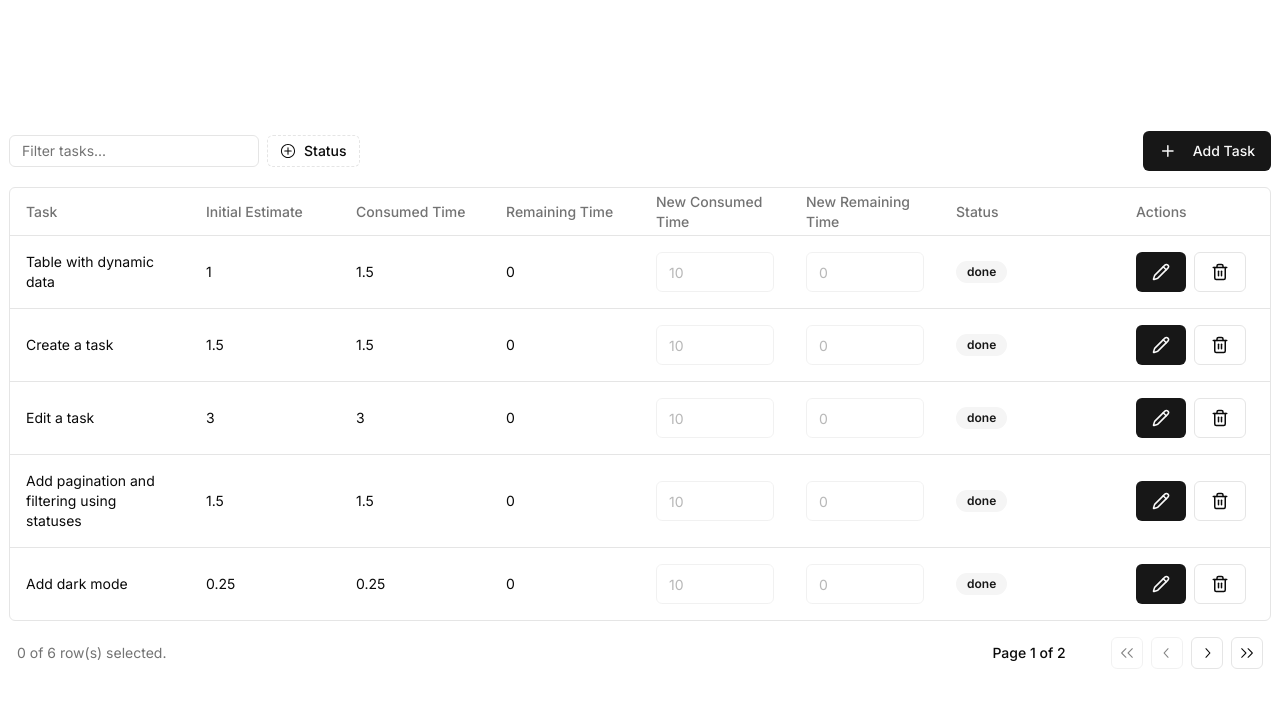
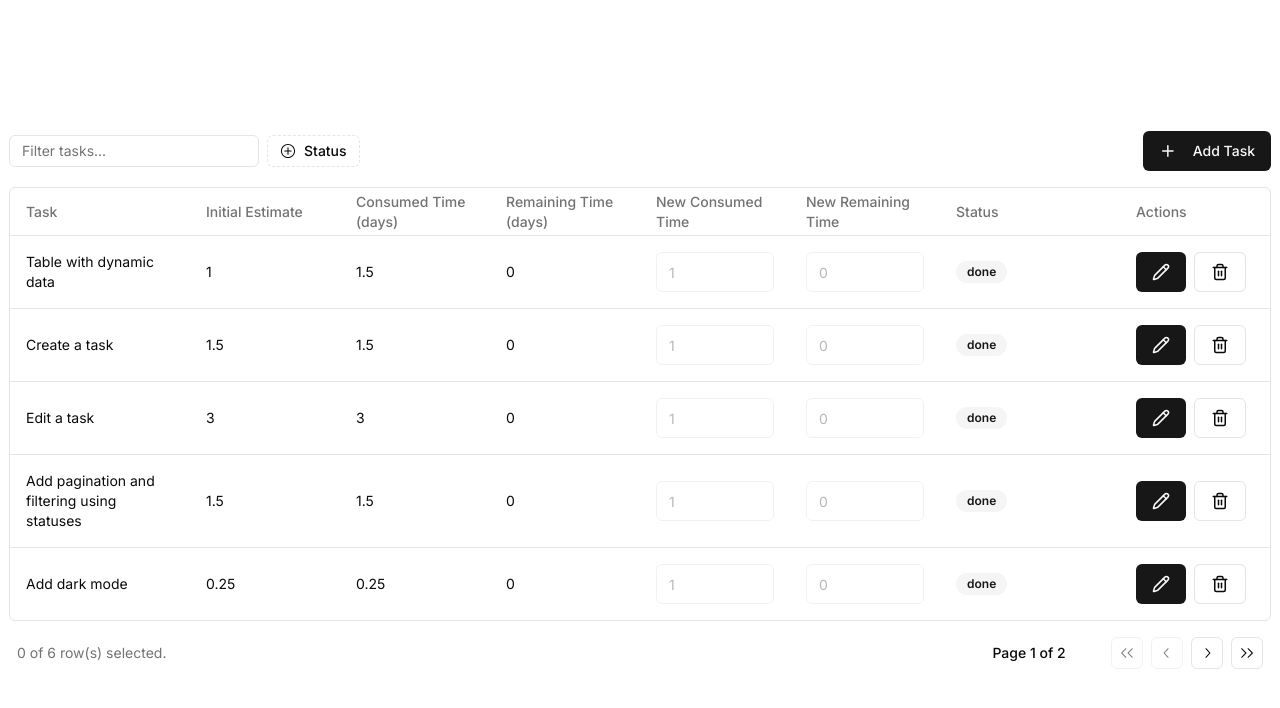
Before and after one commit to CLSigmaaa/outil_estim, a Next.js app: page / in a window 1280 px wide. Shown: the top 708 px of the page. Built offline with nearby package versions, Linux system fonts and the light colour scheme.

Commit message:
Update data-table.tsx

```diff
--- a/components/data-table.tsx
+++ b/components/data-table.tsx
@@ -259,14 +259,14 @@ const columns: ColumnDef<TData>[] = [
   },
   {
     accessorKey: 'consumedTime',
-    header: 'Consumed Time',
+    header: 'Consumed Time (days)',
     cell: (props: any) => (
       <p>{props.getValue()}</p>
     )
   },
   {
     accessorKey: 'remainingTime',
-    header: 'Remaining Time',
+    header: 'Remaining Time (days)',
     cell: (props: any) => (
       <p>{props.getValue()}</p>
     )
@@ -274,7 +274,7 @@ const columns: ColumnDef<TData>[] = [
   {
     accessorKey: 'newConsumedTime',
     header: 'New Consumed Time',
-    cell: (props: any) => <EstimateInputCell placeholder="10" {...props} />
+    cell: (props: any) => <EstimateInputCell placeholder="1" {...props} />
   },
   {
     accessorKey: 'newRemainingTime',
```
